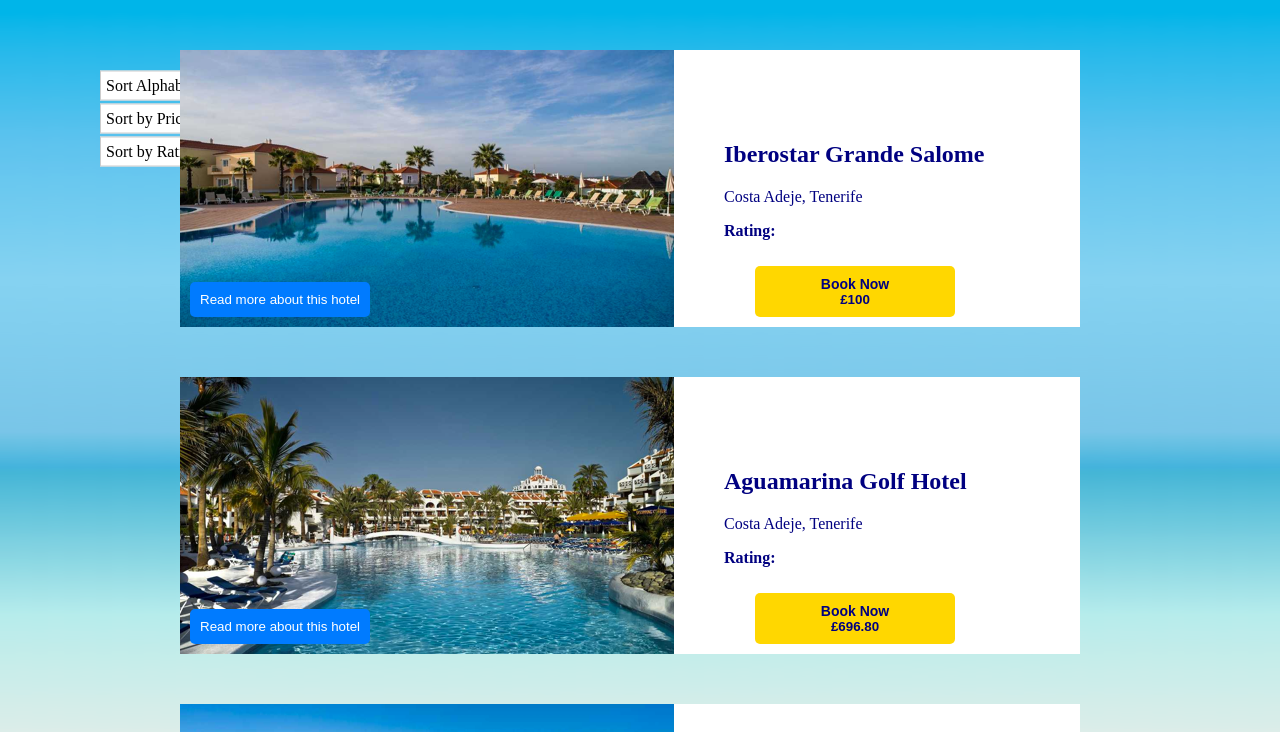
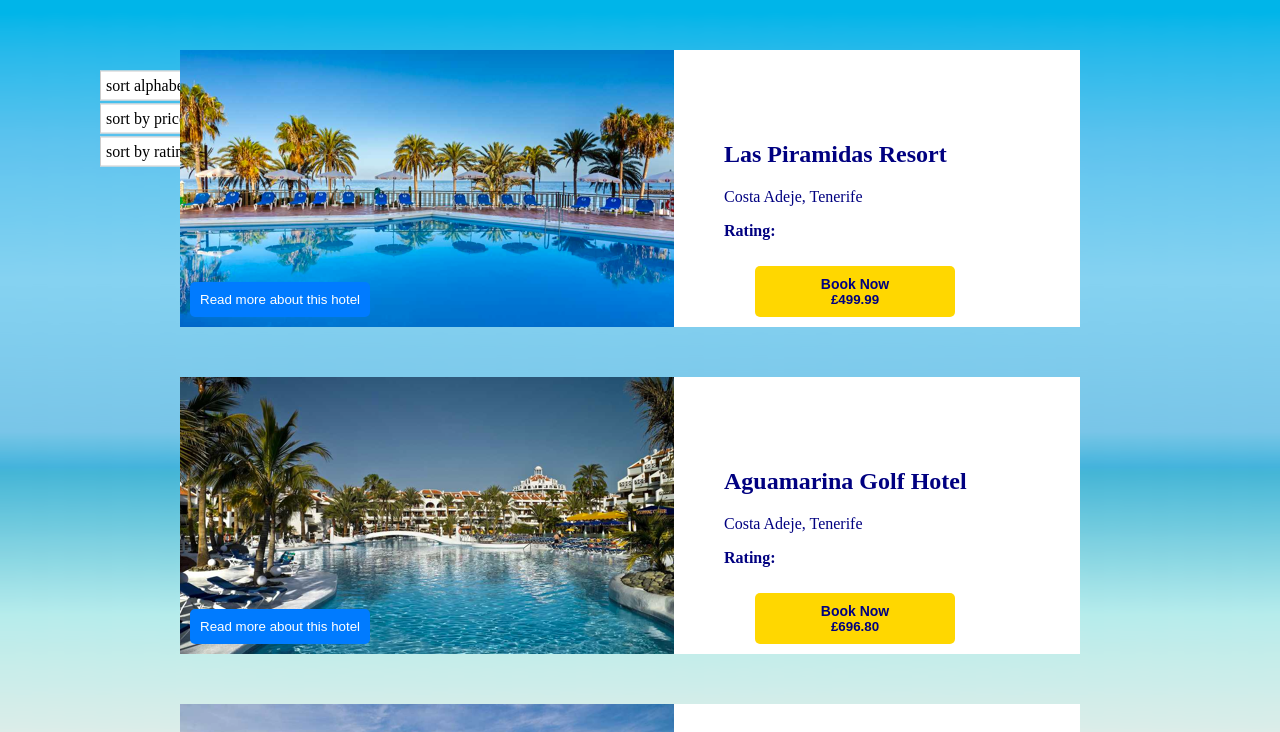
Before and after one commit to dylstar135/hotel-listing, a React (Create React App) app: page / in a window 1280 px wide. Shown: the top 732 px of the page. Built offline with nearby package versions, Linux system fonts and the light colour scheme.

Commit message:
alphabetically and price sorting tests complete, work needed on rating test

```diff
--- a/src/App.js
+++ b/src/App.js
@@ -13,7 +13,7 @@
       location: "Costa Adeje, Tenerife",
       image: hotelImage1,
       description: "big old hotel",
-      price: "100",
+      price: "1,136.50",
       stars: "****",
     },
     {
@@ -34,7 +34,14 @@
     },
   ];
 
-  const [sortedHotels, setSortedHotels] = useState(hotels);
+  const [sortedHotels, setSortedHotels] = useState(() => {
+    const sortedByPrice = [...hotels].sort(
+      (a, b) =>
+        parseFloat(a.price.replace(",", "")) -
+        parseFloat(b.price.replace(",", ""))
+    );
+    return sortedByPrice;
+  });
 
   const handleSortChange = (sortType) => {
     let sortedHotelsCopy = [...sortedHotels];
@@ -45,7 +52,9 @@
         break;
       case "price":
         sortedHotelsCopy.sort(
-          (a, b) => parseFloat(a.price) - parseFloat(b.price)
+          (a, b) =>
+            parseFloat(a.price.replace(",", "")) -
+            parseFloat(b.price.replace(",", ""))
         );
         break;
       case "rating":
--- a/src/components/HotelSorter.js
+++ b/src/components/HotelSorter.js
@@ -8,13 +8,13 @@
         className="sort-option"
         onClick={() => handleSortChange("alphabetically")}
       >
-        Sort Alphabetically
+        sort alphabetically
       </div>
       <div className="sort-option" onClick={() => handleSortChange("price")}>
-        Sort by Price
+        sort by price
       </div>
       <div className="sort-option" onClick={() => handleSortChange("rating")}>
-        Sort by Rating
+        sort by rating
       </div>
     </div>
   );
--- a/src/styles/HotelSorter.css
+++ b/src/styles/HotelSorter.css
@@ -2,17 +2,17 @@
 .hotel-sorter-container {
     position: fixed;
     top: 15%;
-    left: 100px; /* Adjust the left position */
+    left: 100px;
     transform: translateY(-50%);
   }
 
   .sort-option {
-    margin-bottom: 3px; /* Spacing between options */
+    margin-bottom: 3px;
     cursor: pointer;
-    padding: 5px; /* Add padding to create space around each option */
-    border: 1px solid #ccc; /* Add border to each option */
+    padding: 5px;
+    border: 1px solid #ccc;
 
-    width: 250px; /* Set the width of each option */
+    width: 250px;
     background-color: white;
   }
 
```
Also changed, not shown: 1 other file (tests, documents, lock files or other folders).
